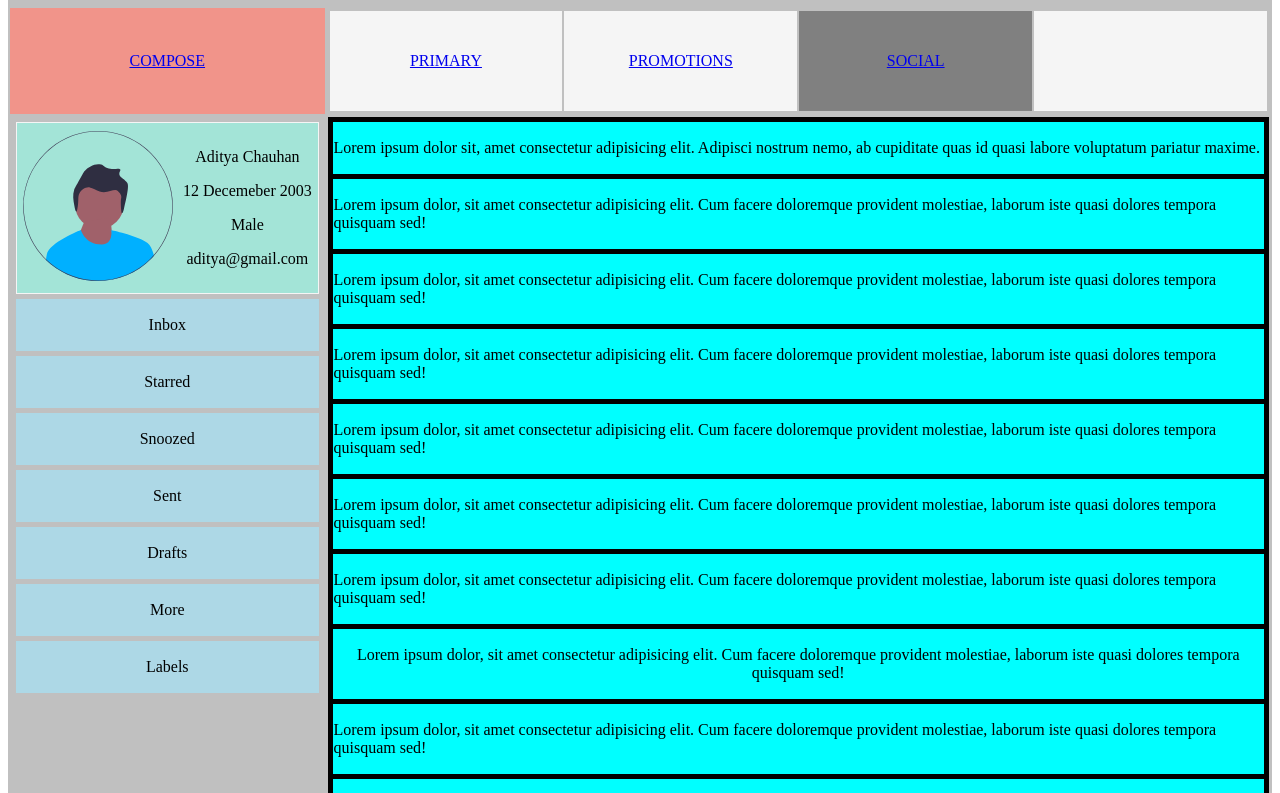
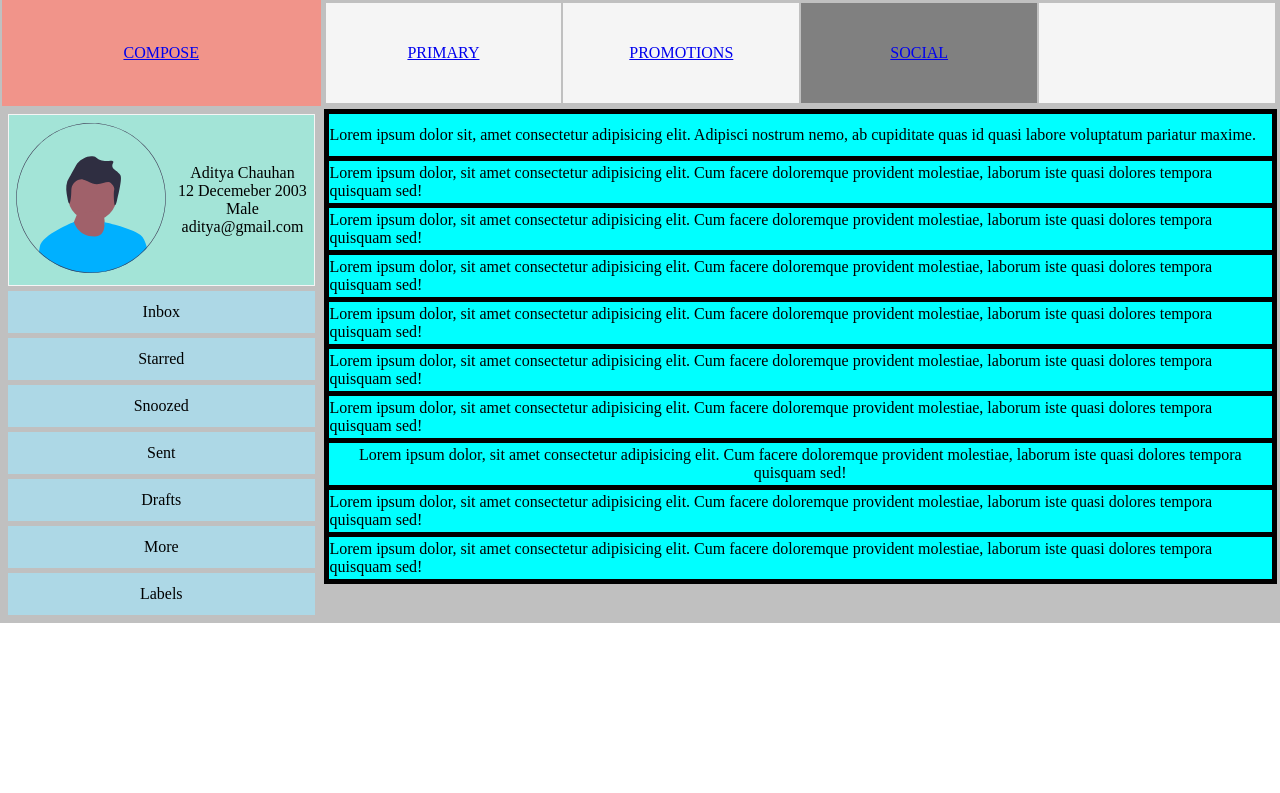
Before and after one commit to techadityachauhan/techadityachauhan.github.io, a plain HTML site: page social.html in a window 1280 px wide. Shown: the part 108-901 px from the top of the page. After the commit the page ends 800 px from the top, so only its background shows below. Drawn offline with Linux system fonts and the light colour scheme.

Commit message:
margin 0

```diff
--- a/social.html
+++ b/social.html
@@ -4,6 +4,11 @@
     <meta charset="UTF-8">
     <meta name="viewport" content="width=device-width, initial-scale=1.0">
     <title>Gmail</title>
+    <style>
+        *{
+            margin: 0;
+        }
+    </style>
 </head>
 <body>
     <!-- table -->
```
